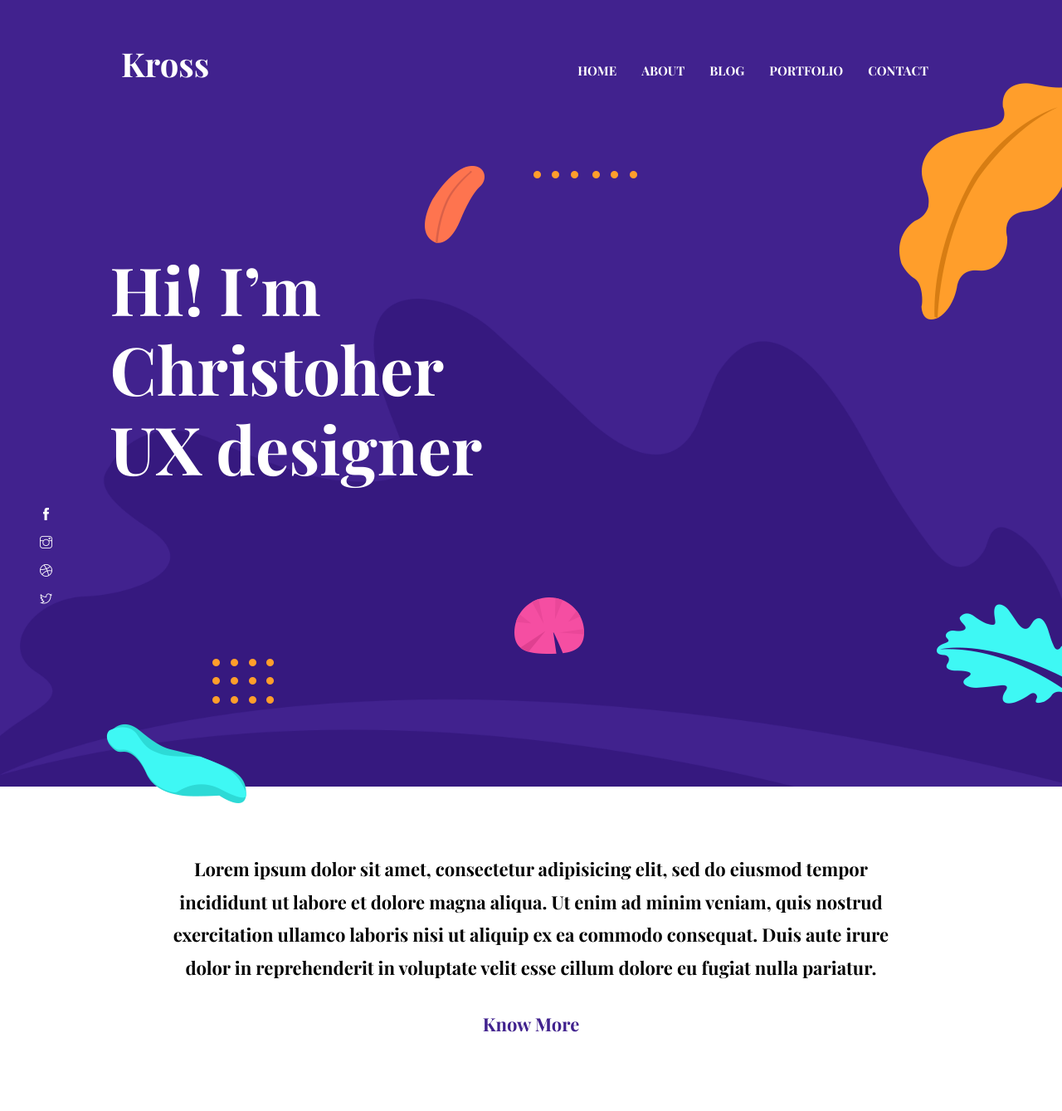
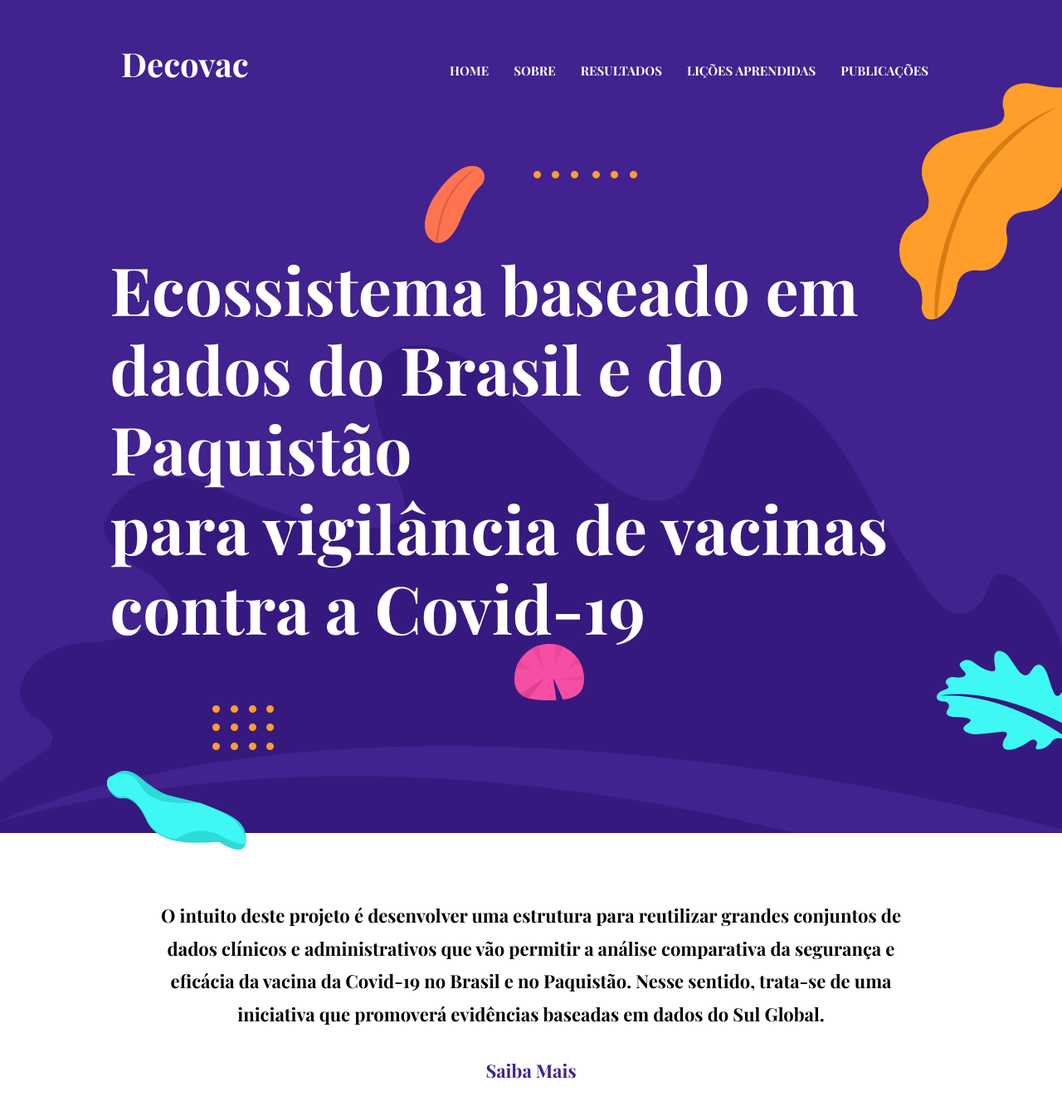
Before and after one commit to ldantastecnologia/ldantastecnologia.github.io, a Jekyll site: the page built from index.html, in a window 1280 px wide and 1400 px high. Shown: the top 1339 px of the window at 83% size. Built offline with Jekyll 4.4.1, drawn with Linux system fonts in a browser that asks for light colours; some of the changed text lies outside the part shown.

Commit message:
Update settings.yml

```diff
--- a/_data/settings.yml
+++ b/_data/settings.yml
@@ -2,20 +2,20 @@
 #-------------------------------
 # General Site Settings
 
-title: Kross
+title: Decovac
 logo:
-author: themefisher
-description: this is meta description
-email: steve.fruits@email.com
-phone: +880 2544 658 256
-address: 125/A, CA Commercial Area, California, USA
-copyright: Copyright &copy; 2020 Designed by [Themefisher](https://themefisher.com) & Developed by [Getjekyllthemes](https://getjekyllthemes.com)
+author: Fiocruz
+description: Ecossistema baseado em dados do Brasil e do Paquistão para vigilância de vacinas contra a Covid-19
+email: vinicius.oliveria@fiocruz.br
+phone:
+address: Parque Tecnológico da Edf. Tecnocentro, R. Mundo, 121 - sala 315 - Trobogy, Salvador - BA, 41745-715
+copyright: Copyright &copy; 2025
 
 menu:
-  - { name: About, link: "/about" }
-  - { name: Blog, link: "/blog" }
-  - { name: Portfolio, link: "/portfolio" }
-  - { name: Contact, link: "/contact" }
+  - { name: Sobre, link: "/sobre" }
+  - { name: Resultados, link: "/resultados" }
+  - { name: Lições Aprendidas, link: "/licoes" }
+  - { name: Publicações, link: "/publicacoes" }
 
 #-------------------------------
 # Google Analytics Section
@@ -25,7 +25,7 @@ menu:
 
 # NOTE: If you want to use Google Analytics for basic web tracking: Just uncomment and enter your UA-Code here.
 
-google-analytics: # UA-XXXXXX-X
+# google-analytics: # UA-XXXXXX-X
 
 #-------------------------------
 # Comment Section (Disqus)
@@ -36,23 +36,22 @@ disqus-identifier: # Add your shortname for Disqus Comment. For example mr-brown
 # Hero Section
 
 hero:
-  hero-title: Hi! I’m <br> Christoher <br> UX designer
+  hero-title: Ecossistema baseado em dados do Brasil e do Paquistão <br> para vigilância de vacinas contra a Covid-19
 
-social:
-  - { icon: "ti-facebook", link: "#" }
-  - { icon: "ti-instagram", link: "#" }
-  - { icon: "ti-dribbble", link: "#" }
-  - { icon: "ti-twitter", link: "#" }
+# social:
+#  - { icon: "ti-facebook", link: "#" }
+#  - { icon: "ti-instagram", link: "#" }
+#  - { icon: "ti-dribbble", link: "#" }
+#  - { icon: "ti-twitter", link: "#" }
 
 #-------------------------------
 # About (Section and Page)
 
 # About Section
-blurb: Lorem ipsum dolor sit amet, consectetur adipisicing elit, sed do eiusmod tempor incididunt ut labore et dolore magna aliqua. Ut enim ad minim veniam, quis nostrud exercitation ullamco laboris nisi ut aliquip ex ea commodo consequat. Duis aute irure dolor in reprehenderit in voluptate velit esse cillum dolore eu fugiat nulla pariatur.
+blurb: O intuito deste projeto é desenvolver uma estrutura para reutilizar grandes conjuntos de dados clínicos e administrativos que vão permitir a análise comparativa da segurança e eficácia da vacina da Covid-19 no Brasil e no Paquistão. Nesse sentido, trata-se de uma iniciativa que promoverá evidências baseadas em dados do Sul Global.
 
-blurb-btn-link: "/about"
-blurb-btn-name: know more
-
+blurb-btn-link: "/sobre"
+blurb-btn-name: Saiba mais
 # About Page
 
 # Work Process Section
```
